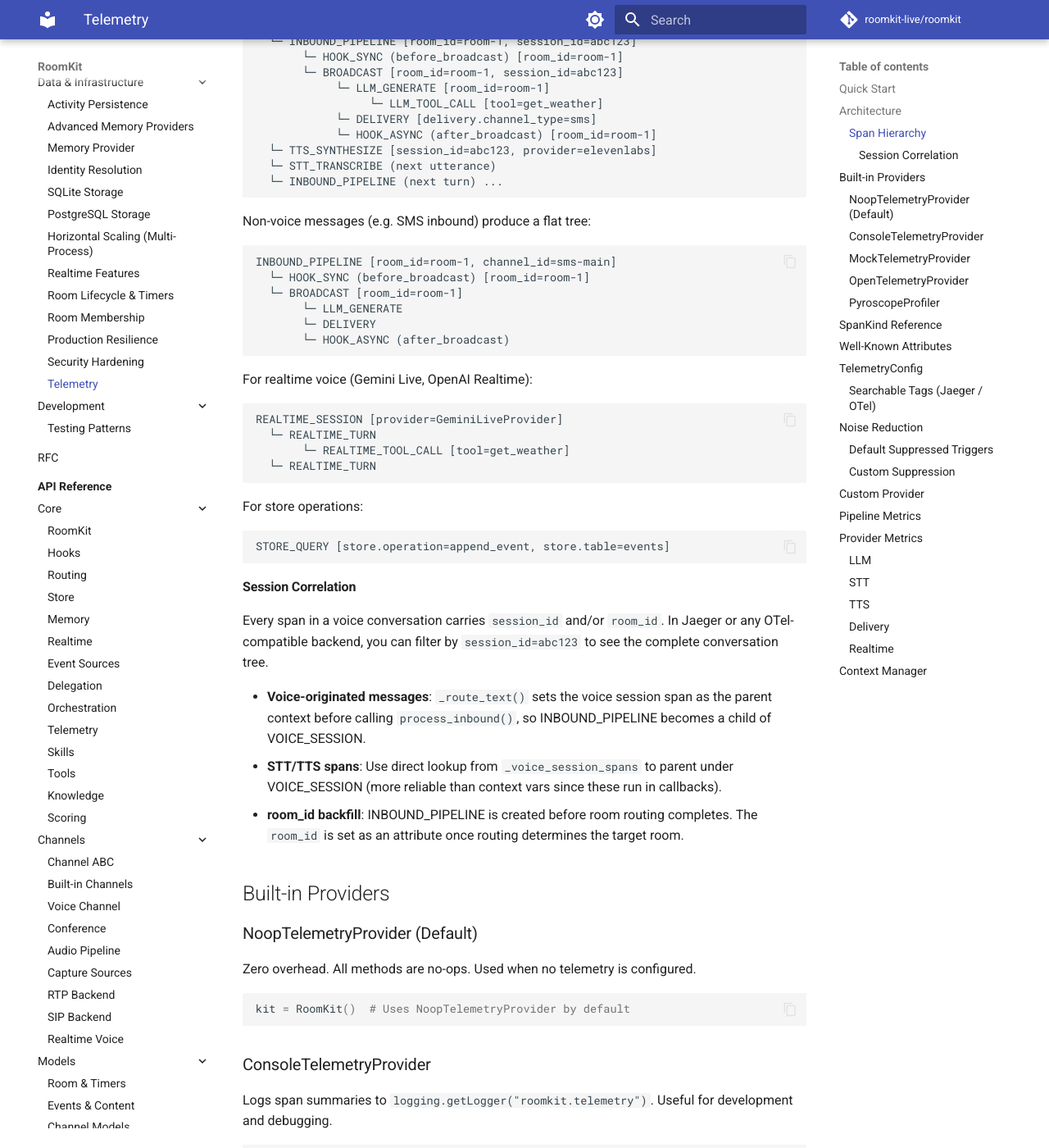
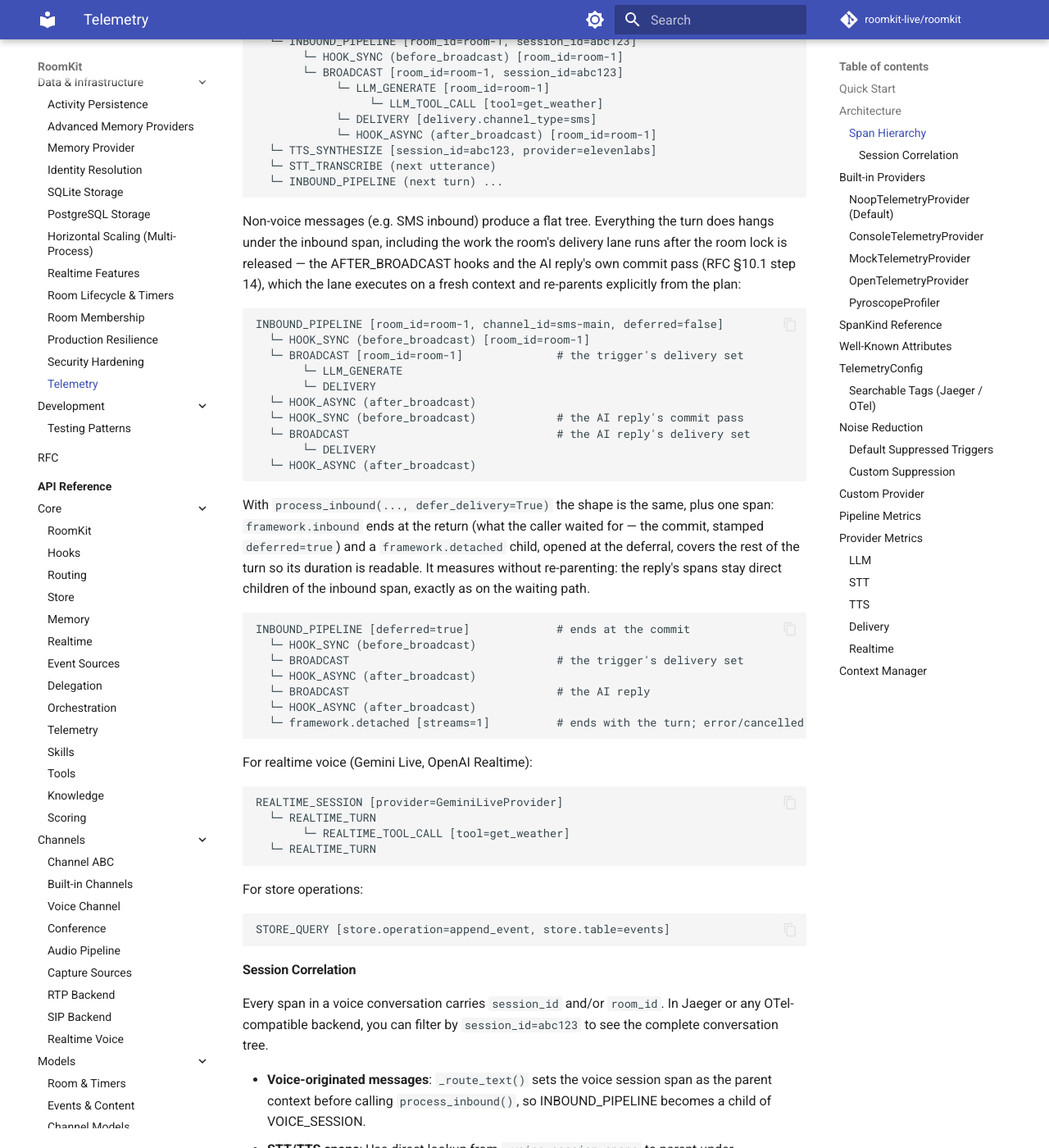
Before and after one commit to roomkit-live/roomkit-docs, an MkDocs documentation site: the page built from docs/guides/telemetry.md, in a window 1280 px wide and 1400 px high, scrolled down 975 px. Shown: the whole window at 82% size. Built offline with MkDocs 1.6.1 and Material for MkDocs 9.7.7, drawn with Linux system fonts in a browser that asks for light colours; comment, search, counter and statistics services are not loaded.

Commit message:
docs(telemetry): span tree includes the lane-side passes and the deferred tail (RMK-135)
The flat tree showed HOOK_ASYNC under BROADCAST; since the delivery lanes it
runs after the lock is released and hangs under INBOUND_PIPELINE alongside
the AI reply's own commit pass. Adds the defer_delivery shape: the inbound
span ends at the commit (deferred=true) and a framework.detached child
covers the tail without re-parenting the reply's spans.

````diff
--- a/docs/guides/telemetry.md
+++ b/docs/guides/telemetry.md
@@ -41,15 +41,40 @@ VOICE_SESSION [session_id=abc123, room_id=room-1, backend=FastRTCBackend]
   └─ INBOUND_PIPELINE (next turn) ...
 ```
 
-Non-voice messages (e.g. SMS inbound) produce a flat tree:
+Non-voice messages (e.g. SMS inbound) produce a flat tree. Everything the
+turn does hangs under the inbound span, including the work the room's
+delivery lane runs after the room lock is released — the AFTER_BROADCAST
+hooks and the AI reply's own commit pass (RFC §10.1 step 14), which the lane
+executes on a fresh context and re-parents explicitly from the plan:
 
 ```
-INBOUND_PIPELINE [room_id=room-1, channel_id=sms-main]
+INBOUND_PIPELINE [room_id=room-1, channel_id=sms-main, deferred=false]
   └─ HOOK_SYNC (before_broadcast) [room_id=room-1]
-  └─ BROADCAST [room_id=room-1]
+  └─ BROADCAST [room_id=room-1]              # the trigger's delivery set
        └─ LLM_GENERATE
        └─ DELIVERY
-       └─ HOOK_ASYNC (after_broadcast)
+  └─ HOOK_ASYNC (after_broadcast)
+  └─ HOOK_SYNC (before_broadcast)            # the AI reply's commit pass
+  └─ BROADCAST                               # the AI reply's delivery set
+       └─ DELIVERY
+  └─ HOOK_ASYNC (after_broadcast)
+```
+
+With `process_inbound(..., defer_delivery=True)` the shape is the same, plus
+one span: `framework.inbound` ends at the return (what the caller waited for
+— the commit, stamped `deferred=true`) and a `framework.detached` child,
+opened at the deferral, covers the rest of the turn so its duration is
+readable. It measures without re-parenting: the reply's spans stay direct
+children of the inbound span, exactly as on the waiting path.
+
+```
+INBOUND_PIPELINE [deferred=true]             # ends at the commit
+  └─ HOOK_SYNC (before_broadcast)
+  └─ BROADCAST                               # the trigger's delivery set
+  └─ HOOK_ASYNC (after_broadcast)
+  └─ BROADCAST                               # the AI reply
+  └─ HOOK_ASYNC (after_broadcast)
+  └─ framework.detached [streams=1]          # ends with the turn; error/cancelled if the tail failed
 ```
 
 For realtime voice (Gemini Live, OpenAI Realtime):
````
